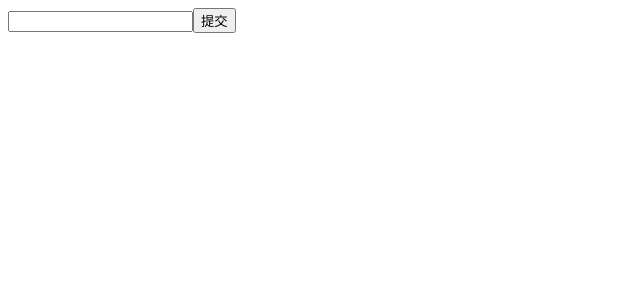
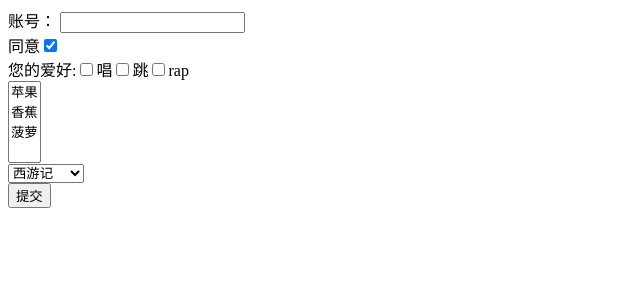
Before and after one commit to xiaoniu666888/react_test, a React (Create React App) app in the folder 04_scaffold/: page / in a window 1280 px wide. Shown: the top 300 px of the page, without its empty margins (0-640 px from the left). Built offline with nearby package versions, Linux system fonts and the light colour scheme.

Commit message:
test_一些受控组件

```diff
--- a/04_scaffold/src/05_受控组件/App.jsx
+++ b/04_scaffold/src/05_受控组件/App.jsx
@@ -5,31 +5,118 @@ export class App extends PureComponent {
         super()
         this.state = {
             username: '',
-            password: ''
+            fruits: ['苹果'],
+            book: '西游记',
+            isAgree: true,
+            hobbies: [
+                { value: "sing", text: "唱", isChecked: false },
+                { value: "dance", text: "跳", isChecked: false },
+                { value: "rap", text: "rap", isChecked: false }
+            ]
         }
     }
+    // 处理提交表单
     handleForm(event) {
         event.preventDefault()
-        console.log(this.state.username);
+        console.log('账号', this.state.username);
+        console.log('水果', this.state.fruits);
+        console.log('书籍', this.state.book)
+        console.log('爱好', this.state.hobbies.filter(item => item.isChecked).map(item => item.value));
     }
     handleUserChange(event) {
         this.setState({ username: event.target.value })
     }
+    handleFruit(event) {
+        const fruits = Array.from(event.target.selectedOptions, item => item.value)
+        this.setState({ fruits })
+    }
+    handleBook(event) {
+        const book = event.target.value
+        this.setState({ book })
+    }
+    handleAgree(event) {
+        this.setState({
+            isAgree: event.target.checked
+        })
+    }
+    handleHobbies(event, index) {
+        const hobbies = [...this.state.hobbies]
+        hobbies[index].isChecked = event.target.checked
+        this.setState({ hobbies })
+    }
     render() {
-        const { username } = this.state
+        const { username, fruit, book, isAgree, hobbies } = this.state
         return (
             <div>
                 <div>
                     <form onSubmit={(e) => this.handleForm(e)}>
+                        {/* 账号 */}
                         <label htmlFor="username">
-                            <input
+                            账号：  <input
                                 id='username'
                                 type="text"
                                 value={username}
                                 onChange={(e) => this.handleUserChange(e)}
                             />
                         </label>
-                        <button type='submit'>提交</button>
+                        {/* 单选checkbox */}
+                        <div>
+                            <label htmlFor="agree">
+                                同意
+                                <input
+                                    id='agree'
+                                    type="checkbox"
+                                    checked={isAgree}
+                                    onChange={(e) => this.handleAgree(e)}
+                                />
+                            </label>
+                        </div>
+                        {/* 多选checkbox */}
+                        <div>
+                            您的爱好:
+                            {
+                                hobbies.map((item, index) => {
+                                    return <label htmlFor={item.value} key={item.value}>
+                                        <input
+                                            type="checkbox"
+                                            id={item.value}
+                                            checked={item.isChecked}
+                                            onChange={(e) => this.handleHobbies(e, index)}
+                                        />
+                                        {item.text}
+                                    </label>
+                                })
+                            }
+                        </div>
+
+                        {/* select多选 */}
+                        <div>
+                            <select
+                                value={fruit}
+                                onChange={(e) => this.handleFruit(e)}
+                                multiple
+                            >
+                                <option value="苹果">苹果</option>
+                                <option value="香蕉">香蕉</option>
+                                <option value="菠萝">菠萝</option>
+                            </select>
+                        </div>
+                        {/* select单选 */}
+                        <div>
+                            <select
+                                value={book}
+                                onChange={(e) => this.handleBook(e)}
+                            >
+                                <option value="西游记">西游记</option>
+                                <option value="三国演义">三国演义</option>
+                                <option value="红楼梦">红楼梦</option>
+                                <option value="水浒传">水浒传</option>
+                            </select>
+
+                        </div>
+                        <div>
+                            <button type='submit'>提交</button>
+                        </div>
                     </form>
                 </div>
             </div>
```
